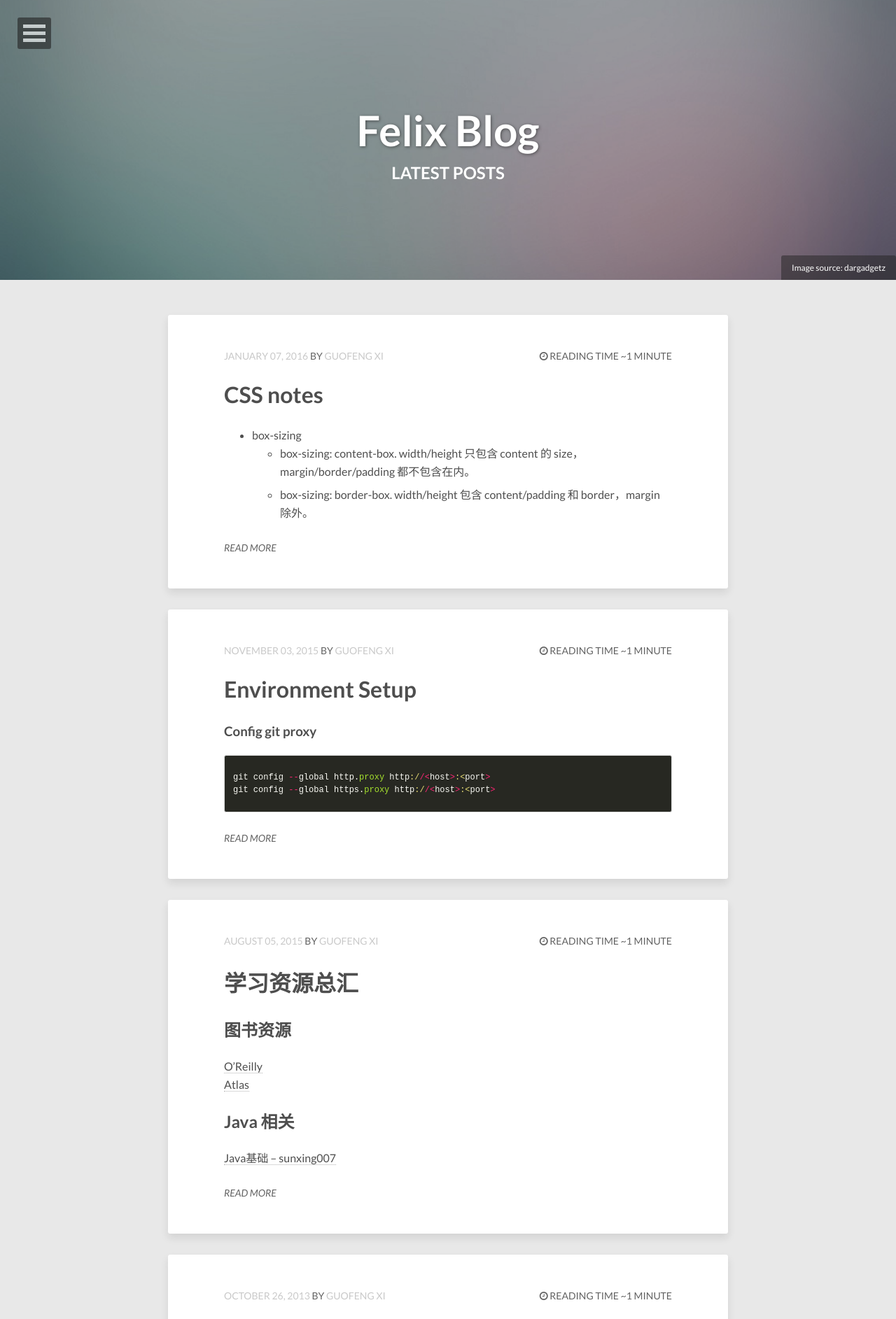
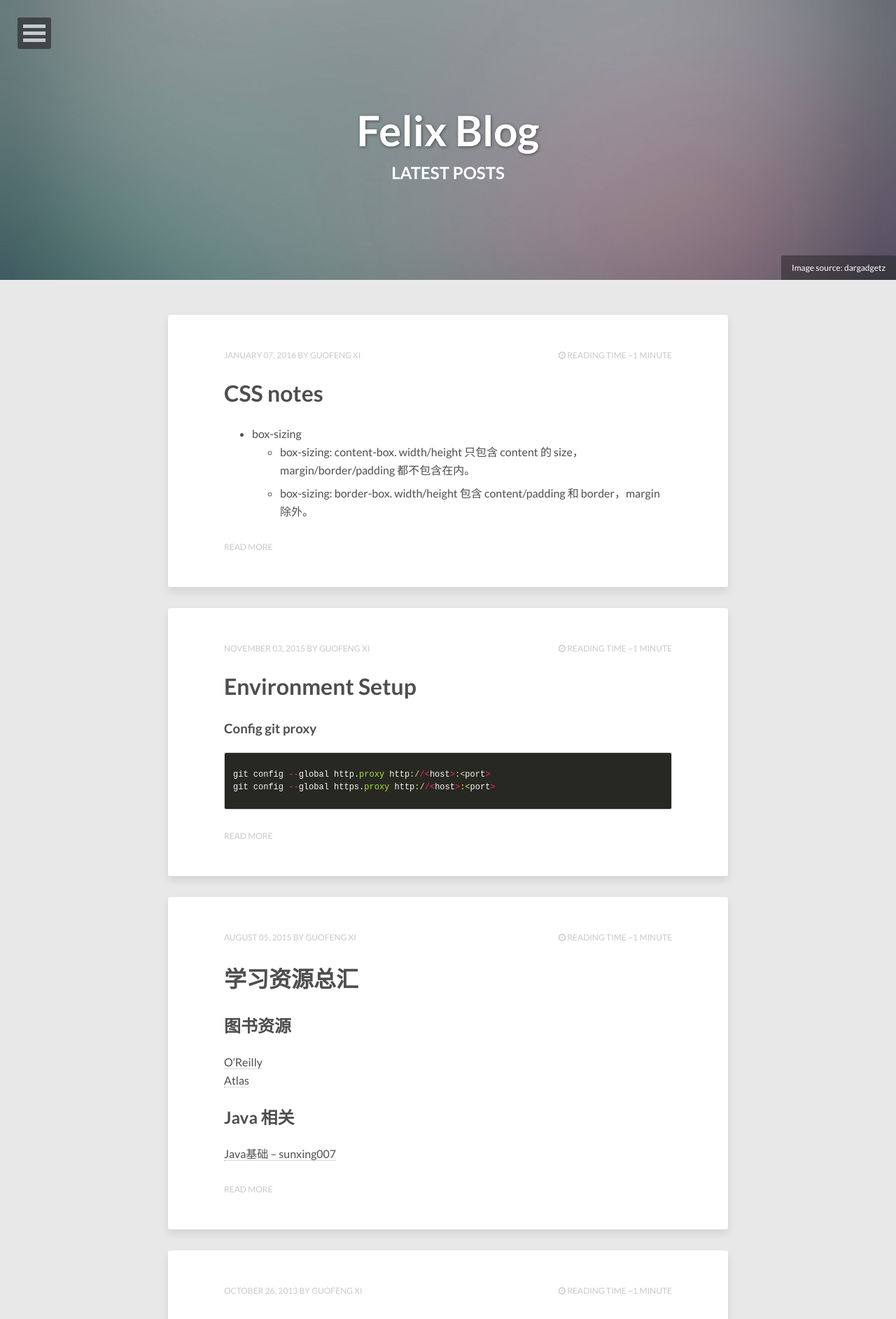
Before and after one commit to sheguloves/blog, a Jekyll site: the page built from index.html, in a window 1280 px wide. Shown: the top 1885 px of the page at 70% size. Built offline with Jekyll 4.4.1, drawn with Linux system fonts in a browser that asks for light colours; nearby versions of some CDN libraries; the list of posts is cut into pages by our own code.

Commit message:
update "read more" style

```diff
--- a/_sass/_page.scss
+++ b/_sass/_page.scss
@@ -216,9 +216,10 @@
     }
 }
 
-article .entry-meta {
+.entry-meta .readmore {
     @include font-rem(14);
     color: lighten($base-color, 10);
+    font-style: italic;
 }
 
 header .entry-meta {
--- a/index.html
+++ b/index.html
@@ -36,7 +36,7 @@
   <div class="entry-content">
     {{ post.excerpt }}
   </div><!-- /.entry-content -->
-  <a href="{{ site.url }}{{ post.url }}" class="entry-meta"><i>Read More</i></a>
+  <a href="{{ site.url }}{{ post.url }}" class="entry-meta readmore">Read More</a>
 </article><!-- /.hentry -->
 {% endfor %}
 
```
